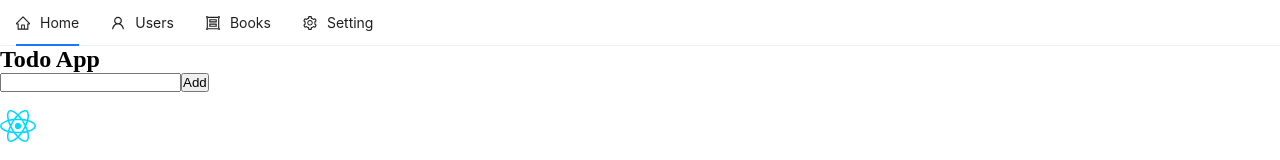
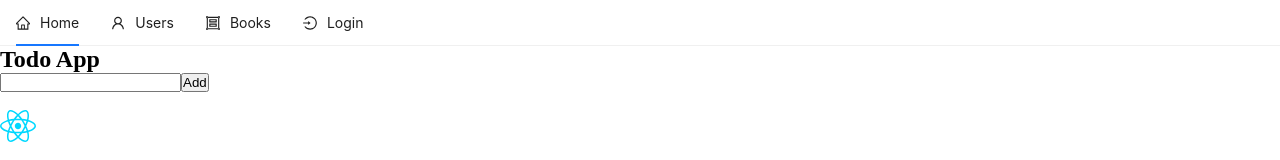
Before and after one commit to hiendepzainn/Learning-ReactJS, a React (Vite) app: page / in a window 1280 px wide. Shown: the top 160 px of the page. Built offline with nearby package versions, Linux system fonts and the light colour scheme.

Commit message:
video99: conditional ADD ELEMENT to ARRAY (Menu)

```diff
--- a/src/components/layout/header.jsx
+++ b/src/components/layout/header.jsx
@@ -1,9 +1,10 @@
 import { Link } from "react-router-dom";
 import { Menu } from "antd";
 import {
+  AliwangwangOutlined,
   GroupOutlined,
   HomeOutlined,
-  SettingOutlined,
+  LoginOutlined,
   UserOutlined,
 } from "@ant-design/icons";
 import { useContext } from "react";
@@ -30,15 +31,22 @@ const Header = () => {
       label: <Link to="/books">Books</Link>,
       icon: <GroupOutlined />,
     },
-    {
-      label: "Setting",
-      key: "SubMenu",
-      icon: <SettingOutlined />,
-      children: [
-        { label: <Link to="/login">Đăng nhập</Link>, key: "login" },
-        { label: <Link>Đăng xuất</Link>, key: "logout" },
-      ],
-    },
+    ...(user == null
+      ? [
+          {
+            key: "login",
+            label: <Link to="/login">Login</Link>,
+            icon: <LoginOutlined />,
+          },
+        ]
+      : [
+          {
+            label: "Welcome acxyz",
+            key: "welcome",
+            icon: <AliwangwangOutlined />,
+            children: [{ label: <Link>Logout</Link>, key: "logout" }],
+          },
+        ]),
   ];
   return (
     <>
```
